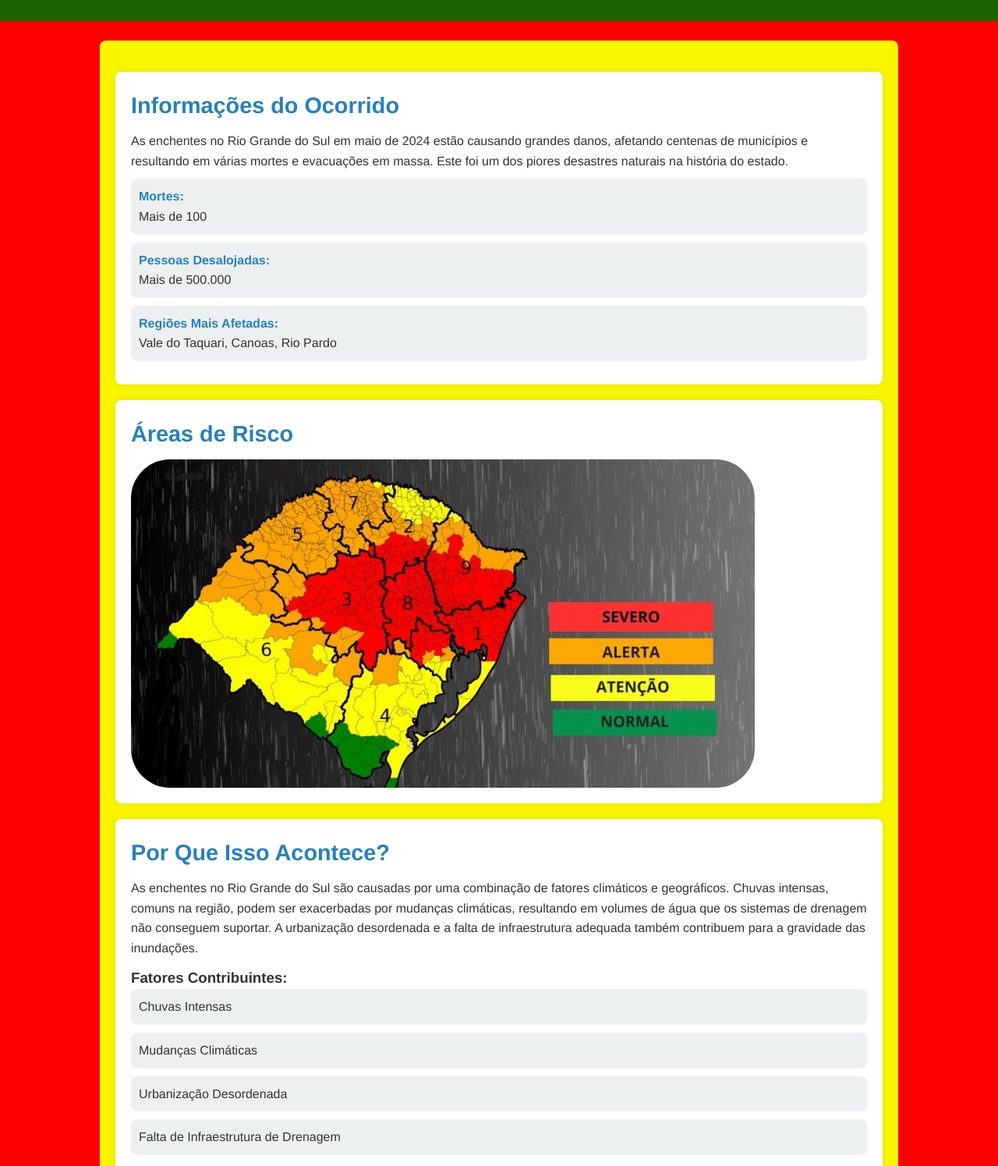
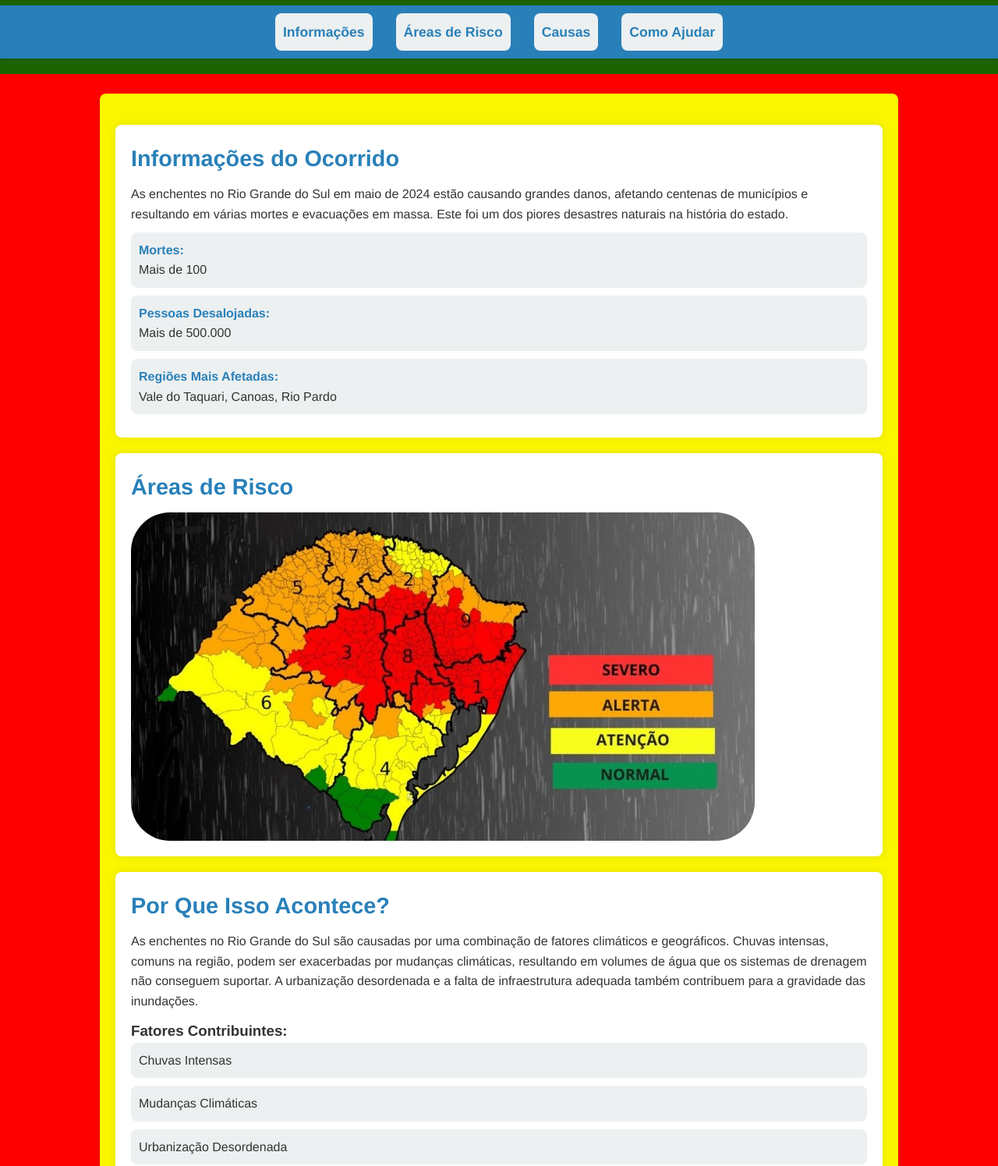
Before and after one commit to SamuelloranD/projeto_front, a plain HTML site: page index.html in a window 1280 px wide. Shown: the part 165-1660 px from the top of the page at 78% size. Drawn offline with Linux system fonts and the light colour scheme; files whose address does not match are found by name.

Commit message:
Update index.html

```diff
--- a/index.html
+++ b/index.html
@@ -12,10 +12,20 @@
             <img style="border-radius: 10%" width="120" height="70" src="img/rs2.webp" alt="Site logo">
             <h1>SOS Rio Grande do Sul</h1>
         </div>
+
+        <nav>
+            <ul>
+                <li><a href="#informacoes"><strong>Informações</strong></a></li>
+                <li><a href="#areas-de-risco"><strong>Áreas de Risco</strong></a></li>
+                <li><a href="#causas"><strong>Causas</strong></a></li>
+                <li><a href="#como-ajudar"><strong>Como Ajudar</strong></a></li>
+            </ul>
+        </nav>
     </header><br>
+
     <div class="container">
         <div class="main-content">
-            <article class="post">
+            <article class="post" id="informacoes">
                 <h2>Informações do Ocorrido</h2>
                 <p>As enchentes no Rio Grande do Sul em maio de 2024 estão causando grandes danos, afetando centenas de municípios e resultando em várias mortes e evacuações em massa. Este foi um dos piores desastres naturais na história do estado.</p>
                 <ul>
@@ -24,13 +34,15 @@
                     <li><strong>Regiões Mais Afetadas:</strong> Vale do Taquari, Canoas, Rio Pardo</li>
                 </ul>
             </article>
-            <article class="post">
+
+            <article class="post" id="areas-de-risco">
                 <h2>Áreas de Risco</h2>
                     <div>
                         <img src="img/risco.jpeg" alt="Áreas de Risco. Alerta Defesa Civil" style="text-align: center; display: grid; justify-content: center;">
                     </div>
             </article>
-            <article class="post">
+
+            <article class="post" id="causas">
                 <h2>Por Que Isso Acontece?</h2>
                 <p>As enchentes no Rio Grande do Sul são causadas por uma combinação de fatores climáticos e geográficos. Chuvas intensas, comuns na região, podem ser exacerbadas por mudanças climáticas, resultando em volumes de água que os sistemas de drenagem não conseguem suportar. A urbanização desordenada e a falta de infraestrutura adequada também contribuem para a gravidade das inundações.</p>
                 <h3>Fatores Contribuintes:</h3>
@@ -41,7 +53,8 @@
                     <li>Falta de Infraestrutura de Drenagem</li>
                 </ul>
             </article>
-            <article class="post">
+
+            <article class="post" id="como-ajudar">
                 <h2>Como Ajudar</h2>
                 <p>Você pode ajudar as vítimas das enchentes doando através das seguintes opções:</p>
                 <ul>
@@ -69,10 +82,13 @@
             </article>
         </div>
     </div>
+
     <footer>
         <div class="container">
             <p><strong>&copy; 2024 SOS Rio Grande do Sul - Todos os direitos reservados</strong></p>
         </div>
     </footer>
+
+    <script src="script.js"></script>
 </body>
 </html>
```
